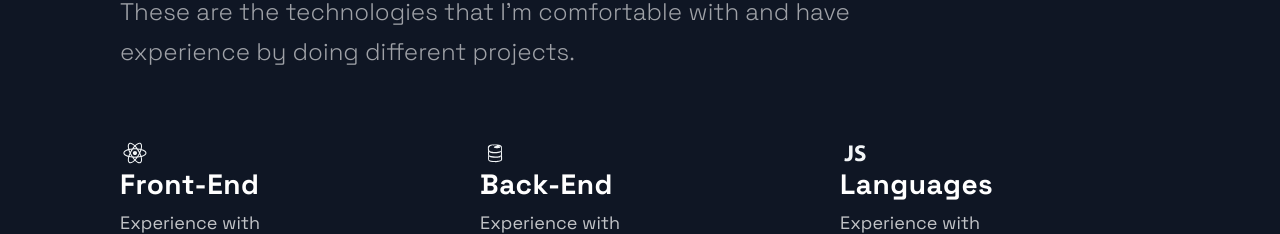
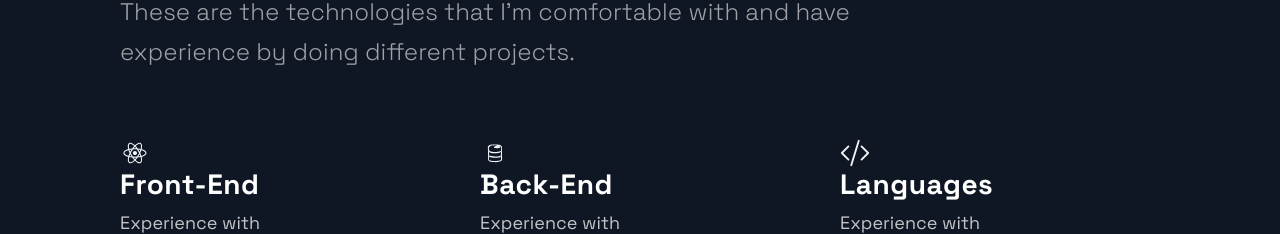
Before and after one commit to bru16/portfolio, a Next.js app: page / in a window 1280 px wide. Shown: the part 2235-2469 px from the top of the page. Built offline with nearby package versions, Linux system fonts and the light colour scheme.

Commit message:
changed languages icon

```diff
--- a/src/components/Technologies/Technologies.js
+++ b/src/components/Technologies/Technologies.js
@@ -1,5 +1,6 @@
 import React from 'react';
-import { DiFirebase, DiJavascript, DiJavascript1, DiNodejs, DiReact, DiZend } from 'react-icons/di';
+import { DiFirebase, DiJavascript1, DiReact } from 'react-icons/di';
+import { BsCodeSlash } from 'react-icons/bs'
 import { Section, SectionDivider, SectionText, SectionTitle } from '../../styles/GlobalComponents';
 import { List, ListContainer, ListItem, ListParagraph, ListTitle } from './TechnologiesStyles';
 
@@ -32,7 +33,7 @@ const Technologies = () => (
         </ListContainer>
       </ListItem>
       <ListItem>
-        <DiJavascript1 size="3rem" />
+        <BsCodeSlash size="3rem" />
         <ListContainer>
           <ListTitle>Languages</ListTitle>
           <ListParagraph>
--- a/src/components/TimeLine/TimeLine.js
+++ b/src/components/TimeLine/TimeLine.js
@@ -1,47 +1,6 @@
-import React, { useState, useRef, useEffect } from 'react';
-
-import { CarouselButton, CarouselButtonDot, CarouselButtons, CarouselContainer, CarouselItem, CarouselItemImg, CarouselItemText, CarouselItemTitle, CarouselMobileScrollNode } from './TimeLineStyles';
 import { Section, SectionDivider, SectionText, SectionTitle } from '../../styles/GlobalComponents';
-import { TimeLineData } from '../../constants/constants';
-
-const TOTAL_CAROUSEL_COUNT = TimeLineData.length;
 
 const Timeline = () => {
-  // const [activeItem, setActiveItem] = useState(0);
-  // const carouselRef = useRef();
-
-  // const scroll = (node, left) => {
-  //   return node.scrollTo({ left, behavior: 'smooth' });
-  // }
-
-  // const handleClick = (e, i) => {
-  //   e.preventDefault();
-
-  //   if (carouselRef.current) {
-  //     const scrollLeft = Math.floor(carouselRef.current.scrollWidth * 0.7 * (i / TimeLineData.length));
-
-  //     scroll(carouselRef.current, scrollLeft);
-  //   }
-  // }
-
-  // const handleScroll = () => {
-  //   if (carouselRef.current) {
-  //     const index = Math.round((carouselRef.current.scrollLeft / (carouselRef.current.scrollWidth * 0.7)) * TimeLineData.length);
-
-  //     setActiveItem(index);
-  //   }
-  // }
-
-  // // snap back to beginning of scroll when window is resized
-  // // avoids a bug where content is covered up if coming from smaller screen
-  // useEffect(() => {
-  //   const handleResize = () => {
-  //     scroll(carouselRef.current, 0);
-  //   }
-
-  //   window.addEventListener('resize', handleResize);
-  // }, []);
-
   return (
     <Section id='about'>
       <SectionDivider />
```
Also changed, not shown: src/styles/GlobalComponents/index.js (+5 -5 lines).
